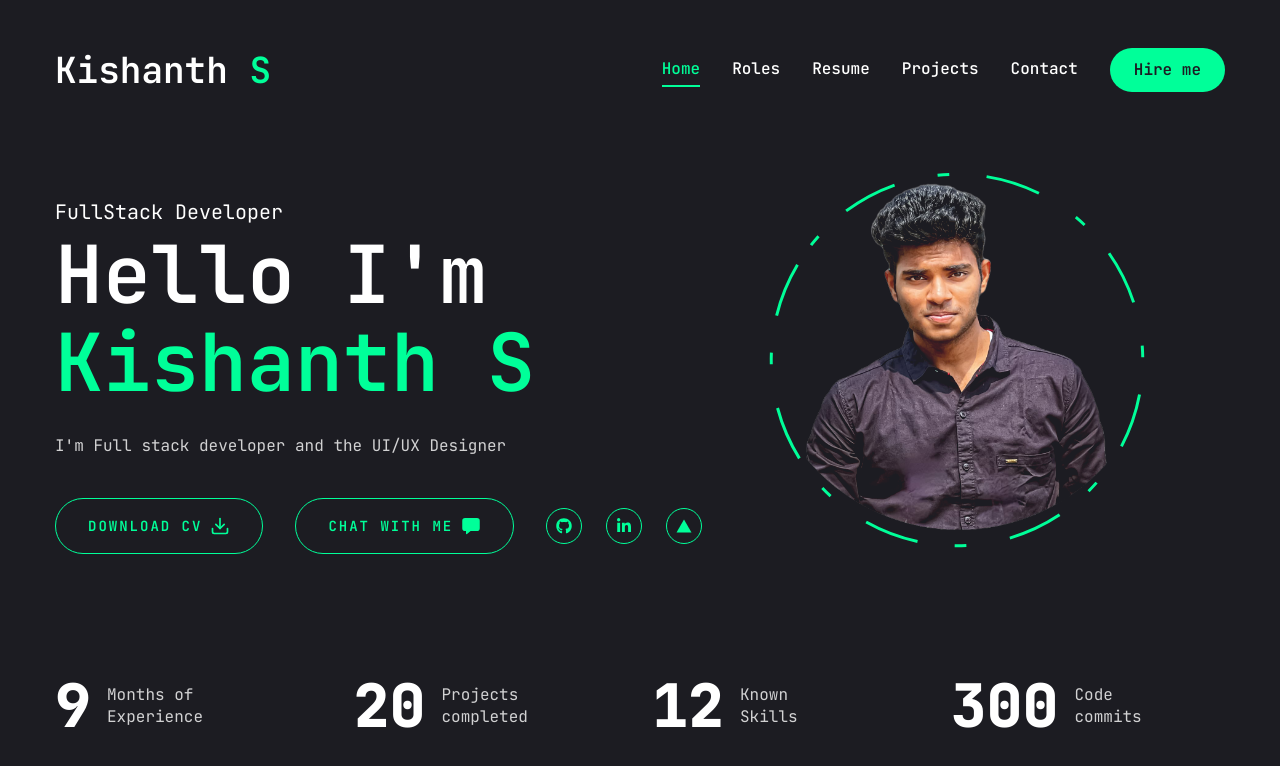
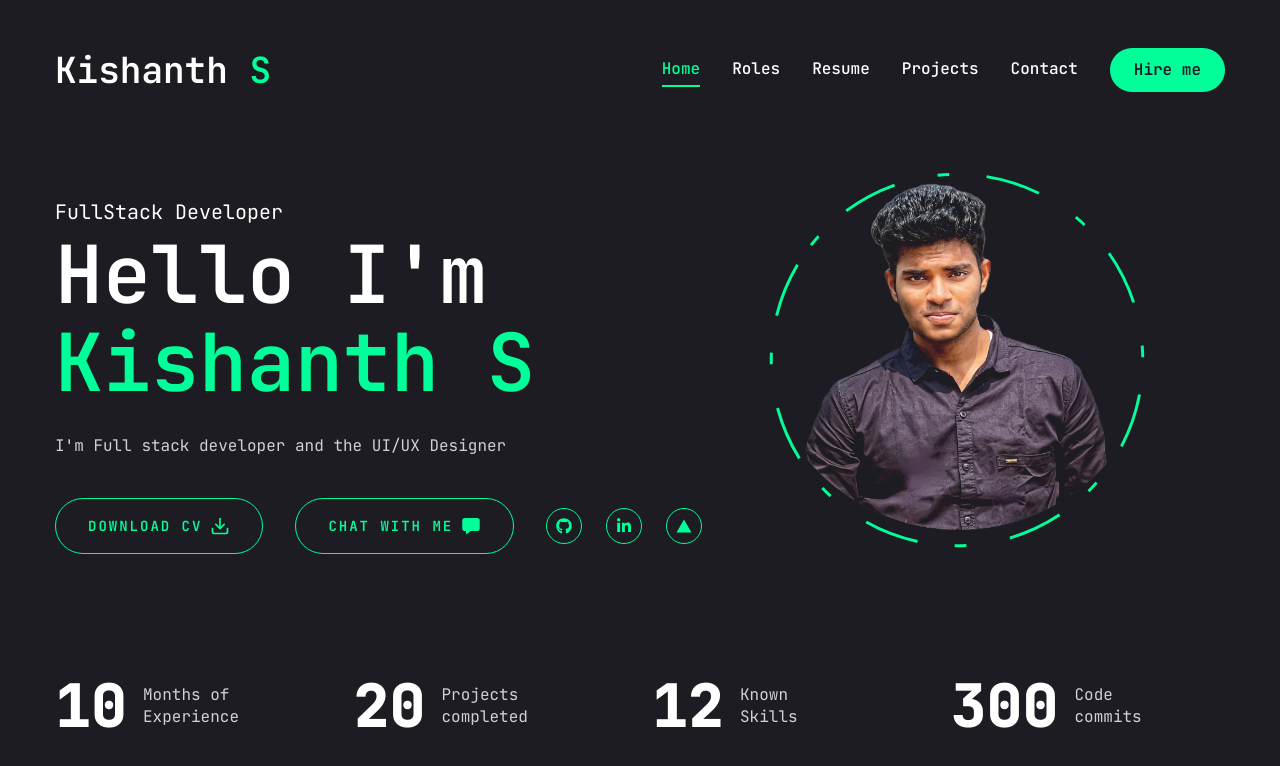
Before and after one commit to KishanthSelvaraj/KishanthPortfolio, a Next.js app: page / in a window 1280 px wide. Shown: the top 766 px of the page. Built offline with nearby package versions, Linux system fonts and the light colour scheme.

Commit message:
Update Stats.jsx

```diff
--- a/components/Stats.jsx
+++ b/components/Stats.jsx
@@ -4,7 +4,7 @@ import CountUp from "react-countup";
 
 const stats = [
   {
-    num: 9,
+    num: 10,
     text: "Months of Experience",
   },
   {
```
